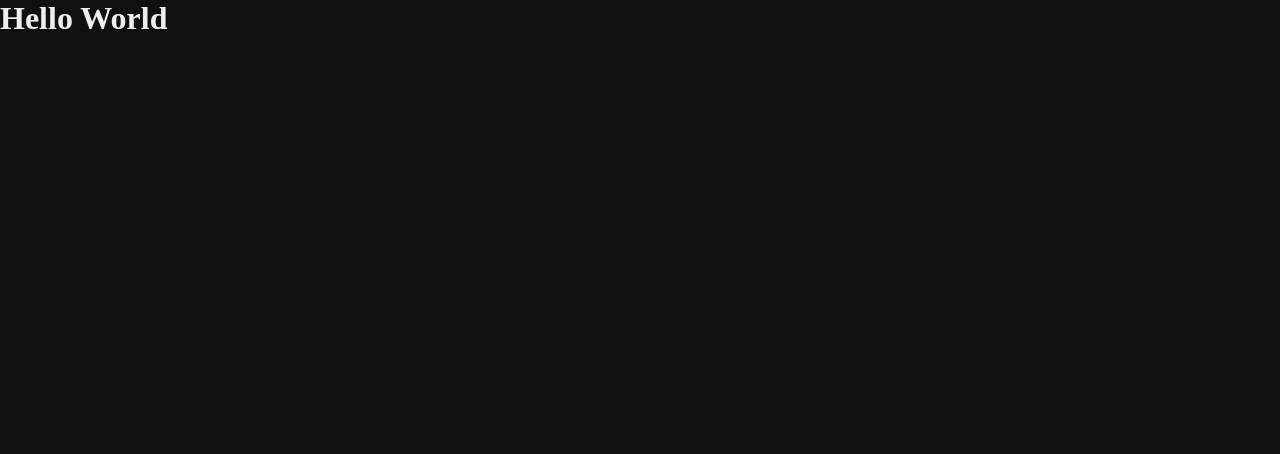
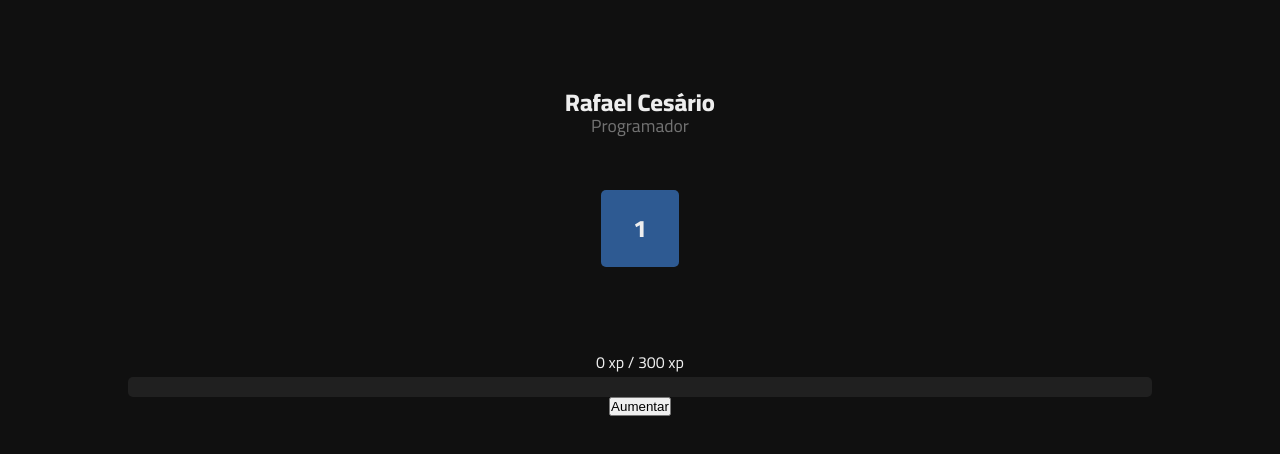
Before and after one commit to Rafael-Cesario/Projects, a Next.js app in the folder frontend/: page / in a window 1280 px wide. Shown: the top 454 px of the page. Built offline with nearby package versions, Linux system fonts and the light colour scheme.

Commit message:
Level Bar

```diff
--- a/frontend/package.json
+++ b/frontend/package.json
@@ -11,6 +11,7 @@
   "license": "ISC",
   "dependencies": {
     "eslint-config-prettier": "^8.5.0",
+    "immer": "^9.0.15",
     "next": "^12.2.3",
     "react": "^18.2.0",
     "react-dom": "^18.2.0",
--- /dev/null
+++ b/frontend/src/components/levelBar.tsx
@@ -0,0 +1,64 @@
+import { useEffect, useState } from 'react';
+import { LevelBarStyle } from '../styles/levelBarStyle';
+import produce from 'immer';
+
+export const LeveBar = () => {
+  const [experiencPoints, setExperiencPoints] = useState({
+    level: 1,
+    have: 0,
+    need: 300,
+  });
+  const [loadingWidth, setLoadingWidth] = useState(0);
+
+  const levelUp = () => {
+    setExperiencPoints(
+      produce(experiencPoints, (draft) => {
+        const newPoints = draft.have + 100 > draft.need ? draft.need : draft.have + 100;
+        draft.have = newPoints;
+      })
+    );
+  };
+
+  const changeLevel = () => {
+    setLoadingWidth(100);
+
+    setTimeout(() => {
+      setLoadingWidth(0);
+      setExperiencPoints(
+        produce(experiencPoints, (draft) => {
+          draft.level++;
+          draft.have = 0;
+          draft.need += Math.floor((draft.need / 100) * 10);
+        })
+      );
+    }, 2000);
+  };
+
+  useEffect(() => {
+    if (experiencPoints.have >= experiencPoints.need) {
+      changeLevel();
+      return;
+    }
+
+    const newWidth = (experiencPoints.have * 100) / experiencPoints.need;
+
+    setLoadingWidth(newWidth);
+
+    console.log(loadingWidth);
+  }, [experiencPoints]);
+
+  return (
+    <LevelBarStyle width={loadingWidth}>
+      <div>
+        <h2 className="level">{experiencPoints.level}</h2>
+      </div>
+
+      <p>
+        {experiencPoints.have} xp / {experiencPoints.need} xp
+      </p>
+      <div className="levelbar"></div>
+
+      <button onClick={() => levelUp()}>Aumentar</button>
+    </LevelBarStyle>
+  );
+};
--- /dev/null
+++ b/frontend/src/components/title.tsx
@@ -0,0 +1,10 @@
+import { TitleStyle } from '../styles/titleStyle';
+
+export const Title = () => {
+  return (
+    <TitleStyle className="title">
+      <h1 className="name">Rafael Cesário</h1>
+      <h2 className="role">Programador</h2>
+    </TitleStyle>
+  );
+};
--- a/frontend/src/pages/_app.tsx
+++ b/frontend/src/pages/_app.tsx
@@ -1,9 +1,13 @@
-import { GlobalStyle } from "../styles/globalStyle";
+import { GlobalStyle } from '../styles/globalStyle';
+import { Title } from '../components/title';
+import { LeveBar } from '../components/levelBar';
 
 const App = () => {
   return (
     <>
-      <h1>Hello World</h1>
+      <Title />
+      <LeveBar />
+
       <GlobalStyle />
     </>
   );
--- a/frontend/src/pages/_document.tsx
+++ b/frontend/src/pages/_document.tsx
@@ -1,4 +1,4 @@
-import Document, { DocumentContext } from 'next/document';
+import Document, { DocumentContext, Head, Html, Main, NextScript } from 'next/document';
 import { ServerStyleSheet } from 'styled-components';
 
 export default class MyDocument extends Document {
@@ -22,4 +22,21 @@ export default class MyDocument extends Document {
       sheet.seal();
     }
   }
+
+  render() {
+    return (
+      <Html>
+        <Head>
+          <link
+            href="https://fonts.googleapis.com/css2?family=Cairo:wght@200;400;600;800&display=swap"
+            rel="stylesheet"
+          />
+        </Head>
+        <body>
+          <Main />
+          <NextScript />
+        </body>
+      </Html>
+    );
+  }
 }
--- a/frontend/src/styles/globalStyle.tsx
+++ b/frontend/src/styles/globalStyle.tsx
@@ -1,4 +1,12 @@
 import { createGlobalStyle } from 'styled-components';
+
+export const palette = {
+  fontFamily: 'Cairo',
+  mainWhite: '#eeeeee',
+  mainBlue: '#2e5a92',
+  borderRadius: '5px',
+  mainBlack: '#202020',
+};
 
 export const GlobalStyle = createGlobalStyle`
   * {
@@ -10,5 +18,9 @@ export const GlobalStyle = createGlobalStyle`
   body {
     background-color: #101010;
     color: #eeeeee;
+    font-family: ${palette.fontFamily};
+
+    display: flex;
+    justify-content: center;
   }
 `;
--- /dev/null
+++ b/frontend/src/styles/levelBarStyle.tsx
@@ -0,0 +1,36 @@
+import styled from 'styled-components';
+import { palette } from './globalStyle';
+
+export const LevelBarStyle = styled.div<{ width: number }>`
+  display: flex;
+  flex-direction: column;
+  align-items: center;
+  margin: 3rem;
+  width: 80vw;
+
+  .level {
+    background-color: ${palette.mainBlue};
+    border-radius: ${palette.borderRadius};
+    padding: 1rem 2rem;
+    margin-bottom: 5rem;
+  }
+
+  .levelbar {
+    background-color: ${palette.mainBlack};
+    border-radius: ${palette.borderRadius};
+    height: 20px;
+    width: 100%;
+    transition: 0.3ms ease-out;
+
+    ::before {
+      content: '';
+      background-color: ${palette.mainBlue};
+      position: absolute;
+      width: calc(${(props) => props.width - 20}%);
+      height: 20px;
+      max-width: 80vw;
+      border-radius: ${palette.borderRadius};
+      transition: 0.3ms ease-out;
+    }
+  }
+`;
--- /dev/null
+++ b/frontend/src/styles/titleStyle.tsx
@@ -0,0 +1,19 @@
+import styled from 'styled-components';
+import { palette } from './globalStyle';
+
+export const TitleStyle = styled.div`
+  margin: 5rem;
+  margin-bottom: 2rem;
+  text-align: center;
+
+  .name {
+    font-size: 1.5rem;
+    margin-bottom: -1rem;
+  }
+
+  .role {
+    font-size: 1.1rem;
+    font-weight: normal;
+    color: ${palette.mainWhite + '70'};
+  }
+`;
```
Also changed, not shown: 2 other files (tests, documents, lock files or other folders).
